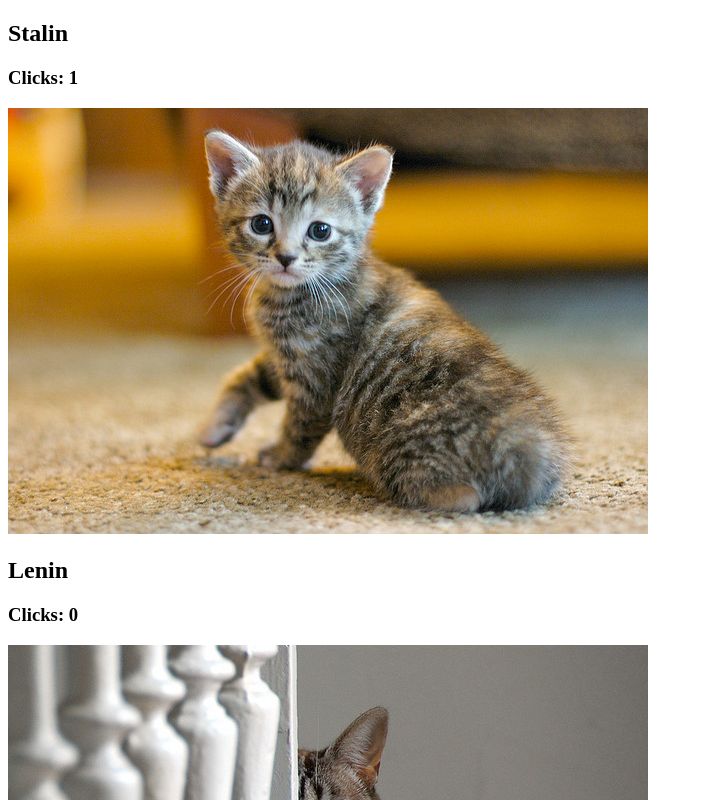
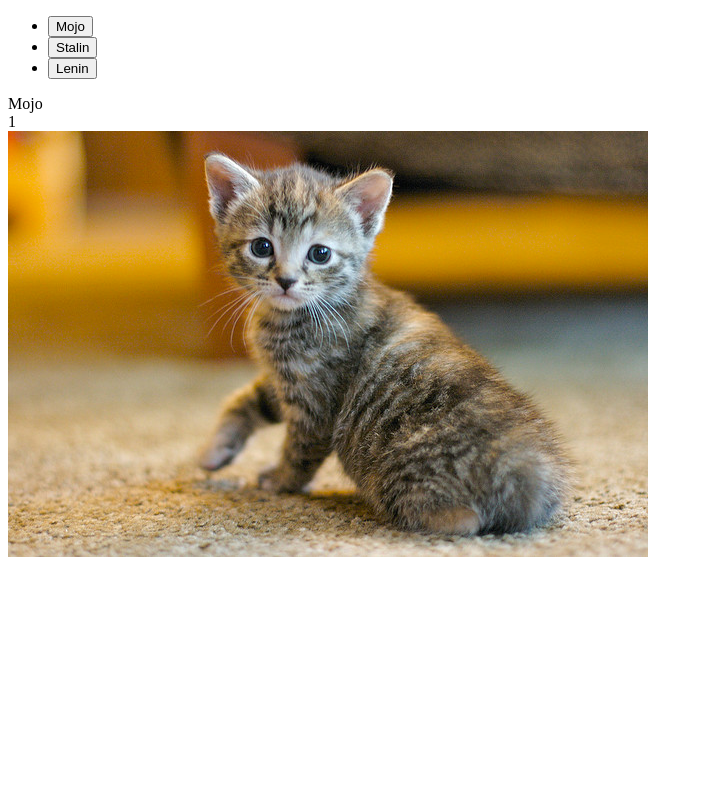
Before and after one commit to clymbouris/udacity-cat-clicker, a plain HTML site: page index.html in a window 1280 px wide. Both pictures are taken after a click on the picture 328 px from the left and 320 px from the top of the page. Shown: the top 800 px of the page, without its empty margins (0-703 px from the left). Drawn offline with nearby package versions, Linux system fonts and the light colour scheme.

Commit message:
Cat Clicker Premium

```diff
--- a/app.js
+++ b/app.js
@@ -1,19 +1,58 @@
-var $cat1 = document.getElementById('cat1'),
-$clicks1 = document.getElementById('clicks1'), clickCounter1 = 0,
-cat1name = 'Stalin', $cat1name = document.getElementById('cat1-name');
-$cat1name.innerHTML = cat1name;
+$(function() {
+	var cats = [
+		{
+			name: 'Mojo',
+			clicks: 0,
+			image: 'images/cat1.jpg'
+		},
+		{
+			name: 'Stalin',
+			clicks: 0,
+			image: 'images/cat2.jpg'
+		},
+		{
+			name: 'Lenin',
+			clicks: 0,
+			image: 'images/cat3.jpg'
+		}
+	];
 
-var $cat2 = document.getElementById('cat2'),
-$clicks2 = document.getElementById('clicks2'), clickCounter2 = 0,
-cat2name = 'Lenin', $cat2name = document.getElementById('cat2-name');
-$cat2name.innerHTML = cat2name;
+	var $catList = $('#cat-list');
+	cats.forEach(function(cat) {
+		$catList.append('<li><button id="' + cat.name + '">' + cat.name + '</button></li>');
+	});
 
-$cat1.addEventListener('click', function() {
-	clickCounter1++;
-	$clicks1.innerHTML = clickCounter1;
-}, false);
+	var $catName = $('#cat-name');
+	var $catClicks = $('#cat-clicks');
+	var $catPics = $('.cat-pics');
+	cats.forEach(function(cat) {
+		$('#' + cat.name).click(function() {
+			loadCat(cat);
+		});
+	});
 
-$cat2.addEventListener('click', function() {
-	clickCounter2++;
-	$clicks2.innerHTML = clickCounter2;
-}, false);
+	$catPics.click(function() {
+		var catName = $('#cat-name').text()
+		var currentCat = getCat(catName)
+		currentCat.clicks++;
+		$catClicks.text(currentCat.clicks);
+	});
+
+	function getCat(catName) {
+		var len = cats.length, i;
+		for (i = 0; i < len; i++) {
+			if (cats[i].name === catName) {
+				return cats[i];
+			}
+		}
+	}
+
+	function loadCat(cat) {
+		$catName.text(cat.name);
+		$catClicks.text(cat.clicks);
+		$catPics.attr("src", cat.image);
+	}
+
+	loadCat(cats[0]);
+
+});
--- a/index.html
+++ b/index.html
@@ -1,18 +1,22 @@
 <!DOCTYPE html>
 <html>
 <head>
-	<title>Cat Clicker Duo</title>
+	<title>Cat Clicker Premium</title>
 </head>
 <body>
 
-<h2><span id="cat1-name"></span></h2>
-<h3>Clicks: <span id="clicks1">0</span></h3>
-<img id="cat1" src="images/cat1.jpg">
+<header>
+<ul id="cat-list">
+</ul>
+</header>
 
-<h2><span id="cat2-name"></span></h2>
-<h3>Clicks: <span id="clicks2">0</span></h3>
-<img id="cat2" src="images/cat2.jpg">
+<section>
+<div id="cat-name"></div>
+<div id="cat-clicks"></div>
+<img class="cat-pics" alt="cute cat">
+</section>
 
+<script src="https://code.jquery.com/jquery-2.1.4.min.js"></script>
 <script type="text/javascript" src="app.js"></script>
 </body>
 </html>
```
Also changed, not shown: images/cat3.jpg (added).
